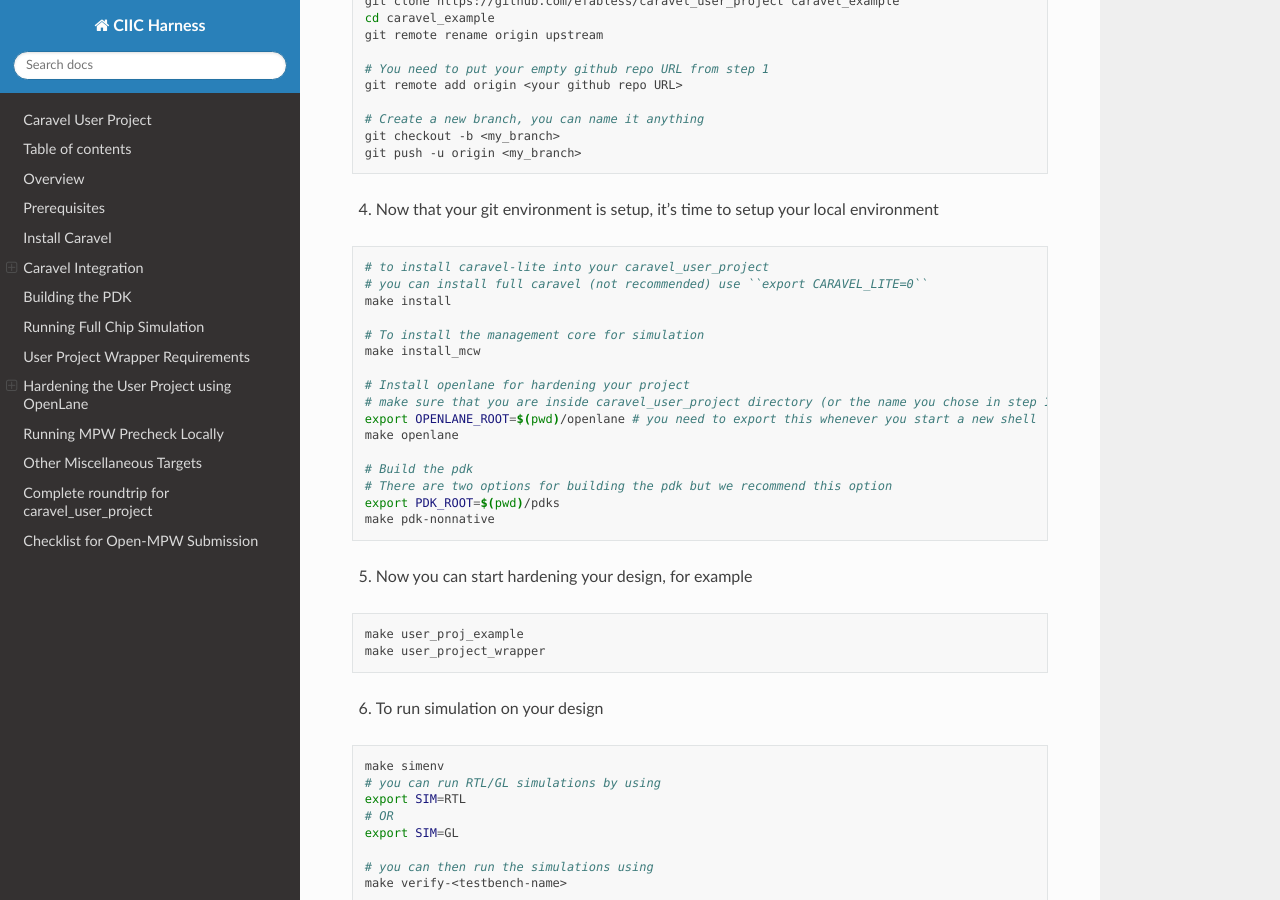
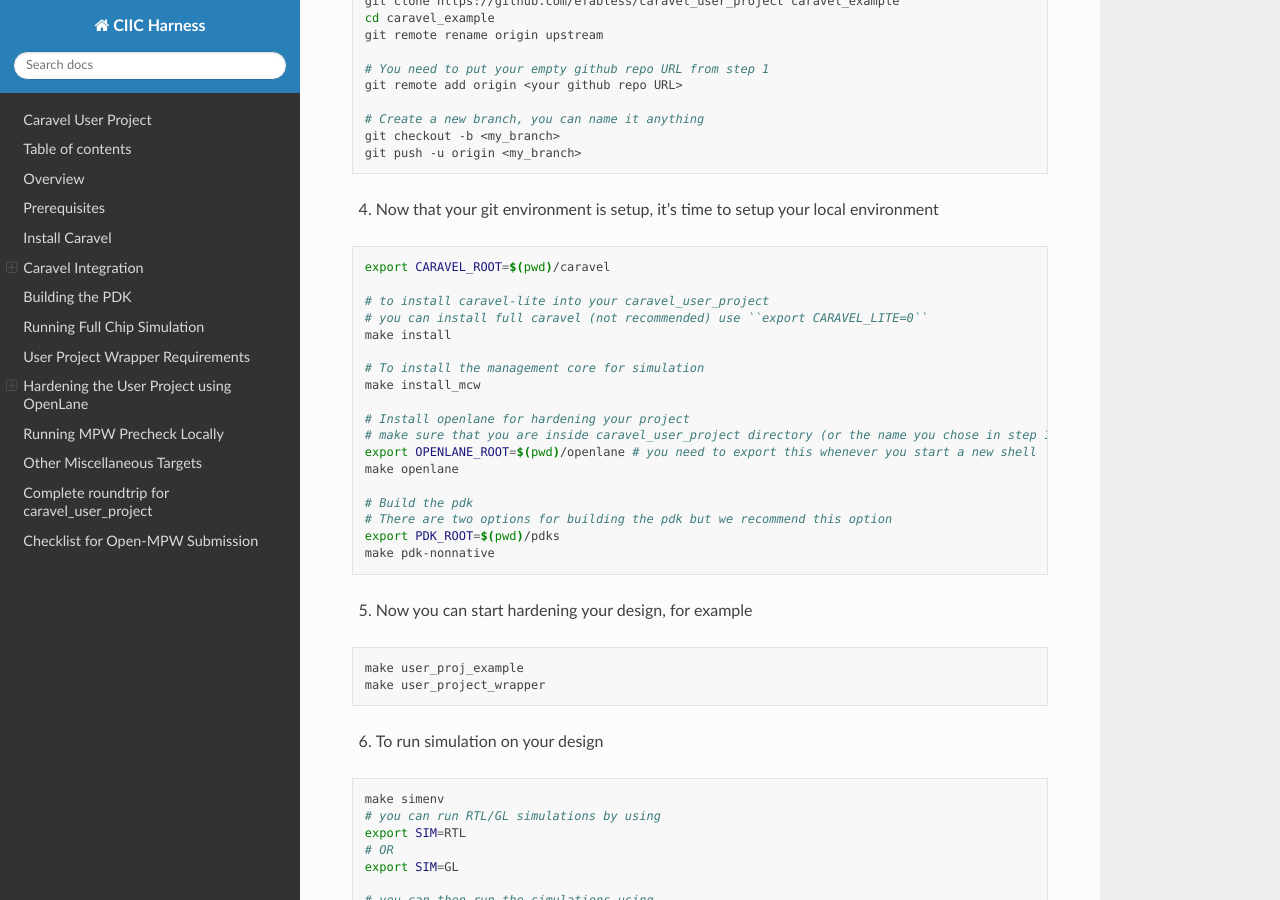
Before and after one commit to efabless/caravel_user_project, a Sphinx documentation site: the page built from docs/source/index.rst, in a window 1280 px wide and 900 px high, scrolled down 9192 px. Built offline with Sphinx 7.4.7 and the Read the Docs theme 2.0.0, drawn with Linux system fonts in a browser that asks for light colours.

Commit message:
Update index.rst

```diff
--- a/docs/source/index.rst
+++ b/docs/source/index.rst
@@ -479,6 +479,8 @@ Complete roundtrip for caravel_user_project
 
 .. code:: bash
 
+	export CARAVEL_ROOT=$(pwd)/caravel
+
 	# to install caravel-lite into your caravel_user_project
 	# you can install full caravel (not recommended) use ``export CARAVEL_LITE=0``
 	make install
```
